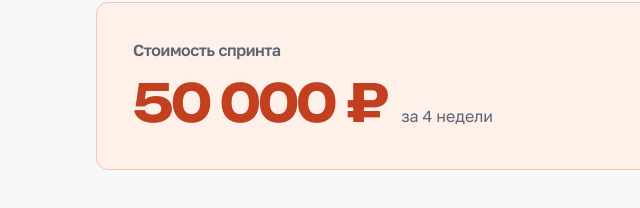
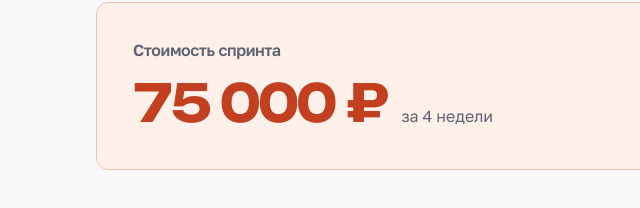
Before and after one commit to oxionezhkov-hub/cmo-community, a plain HTML site: page sprint/public/gruppa.html in a window 1280 px wide. Shown: the part 906-1114 px from the top of the page, 0-640 px from the left. Drawn offline with Linux system fonts and the light colour scheme.

Commit message:
Set group sprint price to 75,000 rubles

```diff
--- a/sprint/public/gruppa.html
+++ b/sprint/public/gruppa.html
@@ -45,7 +45,7 @@
     <section class="offer-price" aria-labelledby="price-title">
       <h2 id="price-title">Стоимость спринта</h2>
       <div class="price-total">
-        <p class="price">50&nbsp;000&nbsp;₽</p>
+        <p class="price">75&nbsp;000&nbsp;₽</p>
         <p class="price-duration">за 4 недели</p>
       </div>
     </section>
```
